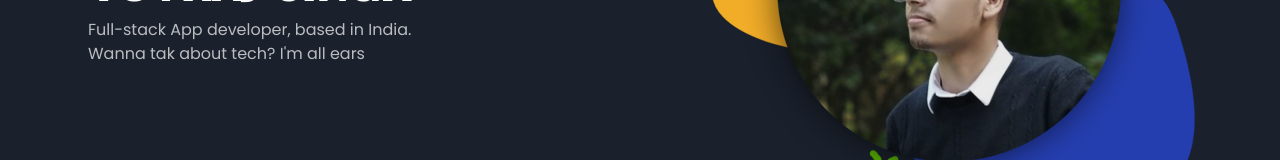
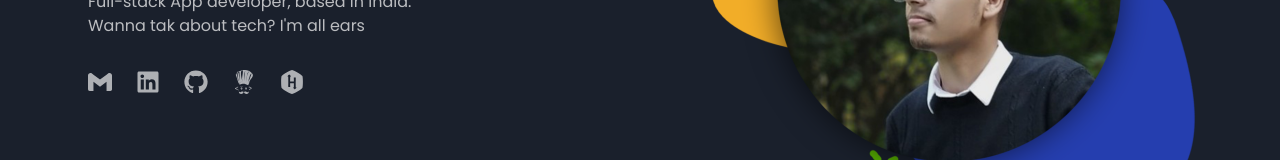
Before and after one commit to curiousyuvi/curious.yuvi, a Next.js app: page / in a window 1280 px wide. Shown: the part 428-588 px from the top of the page. Built offline with nearby package versions, Linux system fonts and the light colour scheme.

Commit message:
create: created socials

```diff
--- a/components/DesktopNavbar.tsx
+++ b/components/DesktopNavbar.tsx
@@ -20,19 +20,19 @@ const DesktopNavbar = () => {
           <ScrollIntoView selector="#home">
             <Text className="cursor-pointer">HOME</Text>
           </ScrollIntoView>
-          <span className="mx-3" />
+          <span className="mx-4" />
           <ScrollIntoView selector="#projects">
             <Text className="cursor-pointer">PROJECTS</Text>
           </ScrollIntoView>
-          <span className="mx-3" />
+          <span className="mx-4" />
           <ScrollIntoView selector="#education">
             <Text className="cursor-pointer">EDUCATION</Text>
           </ScrollIntoView>
-          <span className="mx-3" />
+          <span className="mx-4" />
           <ScrollIntoView selector="#skills">
             <Text className="cursor-pointer">SKILLS</Text>
           </ScrollIntoView>
-          <span className="mx-3" />
+          <span className="mx-4" />
           <Button bgColor="green.500" textColor="white">
             <a href={resumeURL} target="_blank" rel="noreferrer">
               RESUME
--- a/components/Home.tsx
+++ b/components/Home.tsx
@@ -2,6 +2,7 @@ import { Heading, Text } from "@chakra-ui/react";
 import Image from "next/image";
 import React from "react";
 import Typical from "react-typical";
+import Socials from "./Socials";
 
 const Home = () => {
   return (
@@ -35,6 +36,8 @@ const Home = () => {
         <Text className="opacity-70">
           {"Wanna tak about tech? I'm all ears"}
         </Text>
+        <span className="my-4" />
+        <Socials />
       </div>
       <div className="hidden sm:flex">
         <Image src="/yuvraj.png" alt="" height={500} width={500} />
--- /dev/null
+++ b/components/Socials.tsx
@@ -0,0 +1,46 @@
+import React, { ReactNode } from "react";
+import { SiCodechef, SiGmail } from "react-icons/si";
+import { FaGithub, FaHackerrank, FaLinkedin } from "react-icons/fa";
+
+const Socials = () => {
+  return (
+    <div className="flex items-center text-2xl w-full justify-center sm:justify-start">
+      <SocialsItem href="mailto:ysgaur9919@gmail.com">
+        <SiGmail />
+      </SocialsItem>
+      <SocialsItem href="https://www.linkedin.com/in/yuvraj-singh-b85ab71b9">
+        <FaLinkedin />
+      </SocialsItem>
+      <SocialsItem href="https://github.com/curiousyuvi">
+        <FaGithub />
+      </SocialsItem>
+      <SocialsItem href="https://www.codechef.com/users/curiousyuvi007">
+        <SiCodechef />
+      </SocialsItem>
+      <SocialsItem href="https://www.hackerrank.com/curiousyuvi">
+        <FaHackerrank />
+      </SocialsItem>
+    </div>
+  );
+};
+
+const SocialsItem = ({
+  children,
+  href,
+}: {
+  children: ReactNode;
+  href: string;
+}) => {
+  return (
+    <a
+      href={href}
+      target="_blank"
+      rel="noreferrer"
+      className="cursor-pointer opacity-70 hover:opacity-100 hover:text-emerald-500 duration-300 mr-6"
+    >
+      {children}
+    </a>
+  );
+};
+
+export default Socials;
--- a/pages/index.tsx
+++ b/pages/index.tsx
@@ -15,7 +15,7 @@ const App: NextPage = () => {
       </Head>
       <Navbar />
 
-      <main className="w-full h-screen overflow-y-auto flex justify-center">
+      <main className="w-full min-h-screen flex justify-center">
         <Layout>
           <Home />
         </Layout>
```
